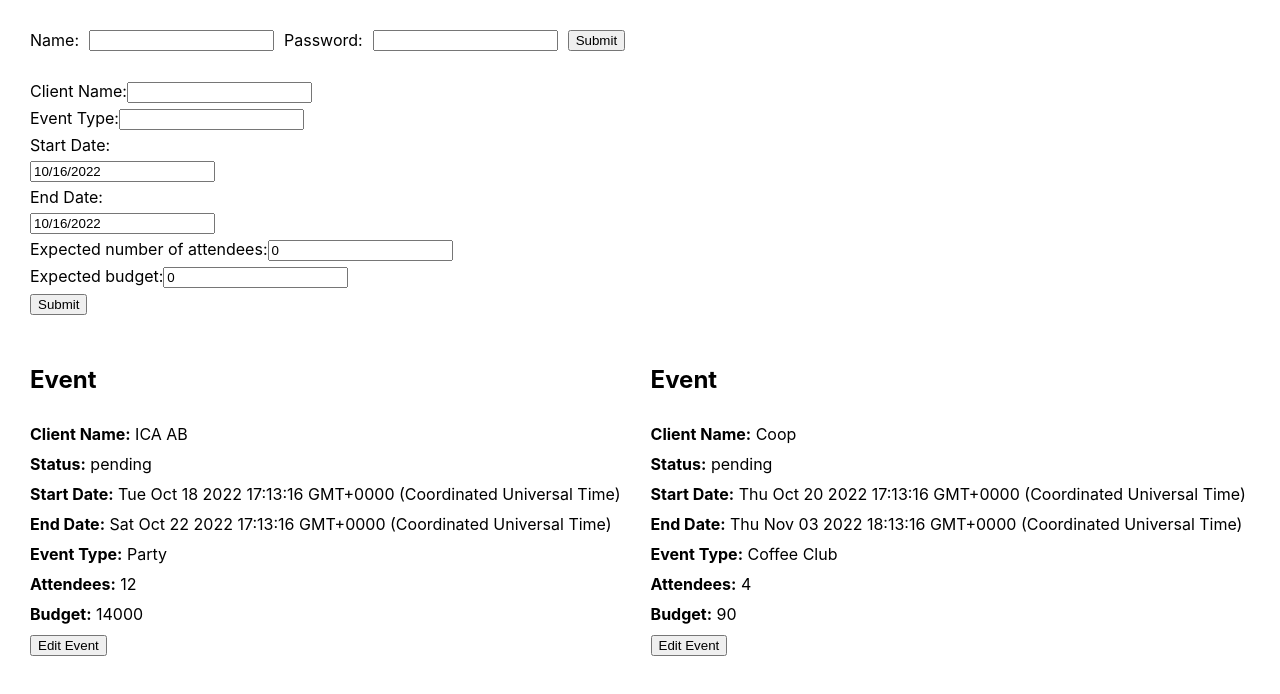
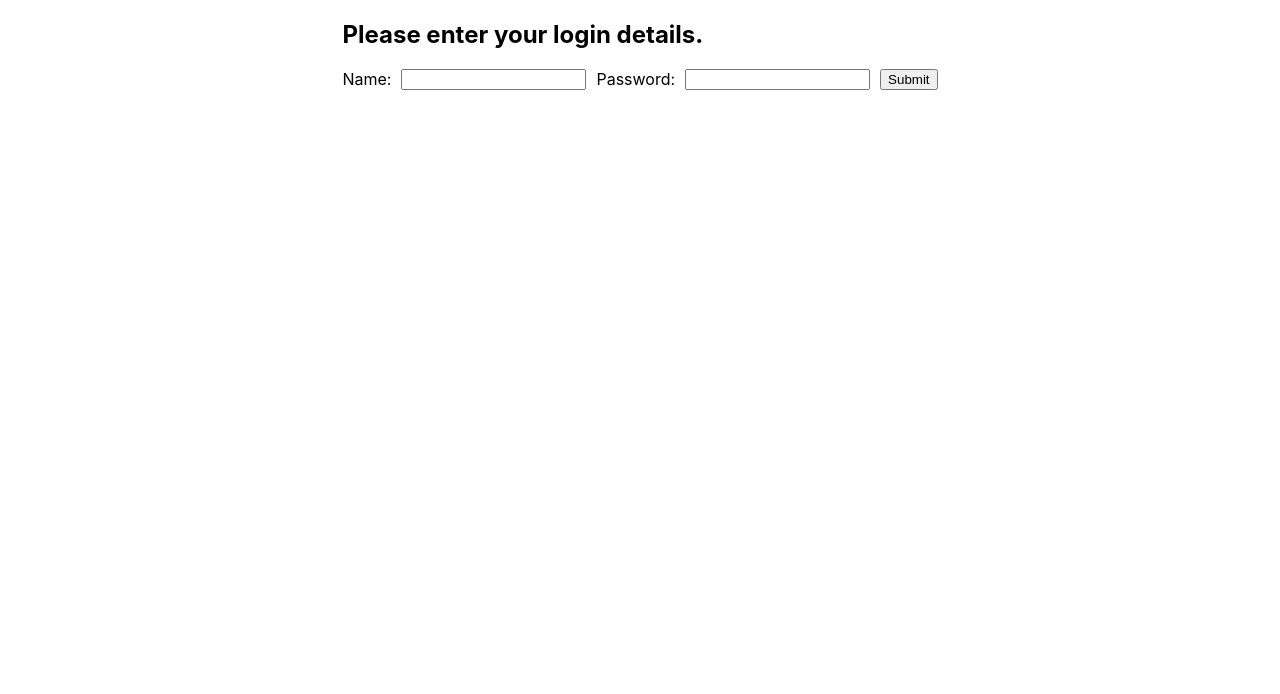
Before and after one commit to adam-andersson/sep-events, a React (Create React App) app: page / in a window 1280 px wide. Shown: the top 694 px of the page. Built offline with nearby package versions, Linux system fonts and the light colour scheme.

Commit message:
Add some basic styling so one can read what happens

```diff
--- a/src/App.tsx
+++ b/src/App.tsx
@@ -27,7 +27,16 @@ function App() {
     budget: number
   ) => {
     if (!activeEvent) return;
-    console.log(activeEvent.budget, budget, activeEvent);
+    if (activeEvent.clientName !== clientName)
+      activeEvent.setClientName(clientName);
+    if (activeEvent.eventType !== eventType)
+      activeEvent.setEventType(eventType);
+    if (activeEvent.startDate !== startDate)
+      activeEvent.setStartDate(startDate);
+    if (activeEvent.endDate !== endDate) activeEvent.setEndDate(endDate);
+    if (activeEvent.attendees !== attendees)
+      activeEvent.setAttendees(attendees);
+    if (activeEvent.budget !== budget) activeEvent.setBudget(budget);
   };
 
   const handleNewEvent = (
@@ -93,6 +102,7 @@ function App() {
 
   return (
     <div className="App">
+      {/** If not logged in, the user can only see the login page */}
       {!currentUser && (
         <Login
           employees={employees}
@@ -100,19 +110,31 @@ function App() {
           handleBadUser={handleBadUser}
         />
       )}
+      {/** If user is logged in, they can see other stuff */}
       {currentUser && (
+        <>
           <button onClick={() => setCurrentUser(null)}>Logout</button>
-      )}
-      {currentUser && <div>Welcome, {currentUser.name}</div>}
-      {
+
+          <div>
+            <h3>
+              Welcome, {currentUser.name.toUpperCase()}! Your role is:{" "}
+              {currentUser.role}
+            </h3>
+          </div>
+
           <EventPlanning
             handleNewEvent={handleNewEvent}
             handleUpdateEvent={handleUpdateEvent}
             isEditing={!!activeEvent}
             event={activeEvent}
           />
-      }
-      <EventDisplay events={allEvents} updateActiveEvent={updateActiveEvent} />
+
+          <EventDisplay
+            events={allEvents}
+            updateActiveEvent={updateActiveEvent}
+          />
+        </>
+      )}
     </div>
   );
 }
--- a/src/components/EventDisplay.tsx
+++ b/src/components/EventDisplay.tsx
@@ -8,7 +8,16 @@ const EventDisplay: React.FC<{
   updateActiveEvent: (eventId: string) => void;
 }> = ({ events, updateActiveEvent }) => {
   return (
-    <div style={{ margin: "30px", display: "flex", gap: "30px" }}>
+    <div>
+      <h2>List of events:</h2>
+      <div
+        style={{
+          display: "grid",
+          gridTemplateColumns: "1fr 1fr 1fr",
+          gap: "30px",
+          overflow: "scroll",
+        }}
+      >
         {events.map((event: EventPlan) => {
           const {
             status,
@@ -21,9 +30,16 @@ const EventDisplay: React.FC<{
           } = event;
           return (
             <div
-            style={{ display: "flex", flexDirection: "column", gap: "10px" }}
+              style={{
+                display: "flex",
+                flexDirection: "column",
+                gap: "10px",
+                border: "dashed",
+                maxWidth: "350px",
+                minWidth: "200px",
+                padding: "10px",
+              }}
             >
-            <h2>Event</h2>
               <div>
                 <b>Client Name:</b> {clientName}
               </div>
@@ -54,6 +70,7 @@ const EventDisplay: React.FC<{
           );
         })}
       </div>
+    </div>
   );
 };
 
--- a/src/components/EventPlanning.tsx
+++ b/src/components/EventPlanning.tsx
@@ -72,34 +72,68 @@ const EventPlanning: React.FC<{
         onSubmit={handleSubmit}
         style={{ display: "flex", flexDirection: "column", gap: "5px" }}
       >
-        <div>
-          <label>Client Name:</label>
+        <div
+          style={{
+            display: "grid",
+            gridTemplateColumns: "1fr 1fr",
+            gap: "3px",
+          }}
+        >
+          <label>Client Name</label>
           <input
             type="text"
             onChange={(cn) => setClientName(cn.target.value)}
             value={clientName}
           ></input>
         </div>
-        <div>
-          <label>Event Type:</label>
+        <div
+          style={{
+            display: "grid",
+            gridTemplateColumns: "1fr 1fr",
+            gap: "5px",
+          }}
+        >
+          <label>Event Type</label>
           <input
             type="text"
             onChange={(et) => setEventType(et.target.value)}
             value={eventType}
           ></input>
         </div>
-        <label>Start Date:</label>
+        <div
+          style={{
+            display: "grid",
+            gridTemplateColumns: "1fr 1fr",
+            gap: "5px",
+          }}
+        >
+          <label>Start Date</label>
           <DatePicker
             selected={startDate}
             onChange={(date: Date) => setStartDate(date)}
           />
-        <label>End Date:</label>
+        </div>
+        <div
+          style={{
+            display: "grid",
+            gridTemplateColumns: "1fr 1fr",
+            gap: "5px",
+          }}
+        >
+          <label>End Date</label>
           <DatePicker
             selected={endDate}
             onChange={(date: Date) => setEndDate(date)}
           />
-        <div>
-          <label>Expected number of attendees:</label>
+        </div>
+        <div
+          style={{
+            display: "grid",
+            gridTemplateColumns: "1fr 1fr",
+            gap: "5px",
+          }}
+        >
+          <label>Expected attendees</label>
           <input
             type="number"
             onChange={(at) => {
@@ -109,8 +143,14 @@ const EventPlanning: React.FC<{
             value={attendees}
           ></input>
         </div>
-        <div>
-          <label>Expected budget:</label>
+        <div
+          style={{
+            display: "grid",
+            gridTemplateColumns: "1fr 1fr",
+            gap: "5px",
+          }}
+        >
+          <label>Expected budget</label>
           <input
             type="number"
             onChange={(bu) => {
@@ -120,7 +160,7 @@ const EventPlanning: React.FC<{
             value={budget}
           ></input>
         </div>
-        <div>
+        <div style={{ textAlign: "center", marginTop: "10px" }}>
           <input type="submit"></input>
         </div>
       </form>
--- a/src/components/Login.tsx
+++ b/src/components/Login.tsx
@@ -34,7 +34,10 @@ const Login: React.FC<{
   };
 
   return (
-    <div style={{ margin: "30px" }}>
+    <div>
+      <div>
+        <h2>Please enter your login details.</h2>
+      </div>
       <form onSubmit={handleSubmit} style={{ display: "flex", gap: "10px" }}>
         <label>Name:</label>
         <input type="text" value={name} onChange={handleSetName}></input>
--- a/src/index.css
+++ b/src/index.css
@@ -1,13 +1,20 @@
 body {
   margin: 0;
-  font-family: -apple-system, BlinkMacSystemFont, 'Segoe UI', 'Roboto', 'Oxygen',
-    'Ubuntu', 'Cantarell', 'Fira Sans', 'Droid Sans', 'Helvetica Neue',
+  font-family: -apple-system, BlinkMacSystemFont, "Segoe UI", "Roboto", "Oxygen",
+    "Ubuntu", "Cantarell", "Fira Sans", "Droid Sans", "Helvetica Neue",
     sans-serif;
   -webkit-font-smoothing: antialiased;
   -moz-osx-font-smoothing: grayscale;
 }
 
 code {
-  font-family: source-code-pro, Menlo, Monaco, Consolas, 'Courier New',
+  font-family: source-code-pro, Menlo, Monaco, Consolas, "Courier New",
     monospace;
 }
+
+.App {
+  height: 100vh;
+  display: flex;
+  flex-direction: column;
+  align-items: center;
+}
--- a/src/models/event.ts
+++ b/src/models/event.ts
@@ -21,8 +21,8 @@ class EventPlan {
   ) {
     this.eventId = v4();
     this.status = "pending";
-    this.clientName = clientName;
-    this.eventType = eventType;
+    this.clientName = clientName ? clientName : "Unspecified";
+    this.eventType = eventType ? eventType : "Unspecified";
     this.startDate = startDate;
     this.endDate = endDate;
     this.attendees = attendees;
```
Lines whose indentation alone changed are shown as unchanged.
